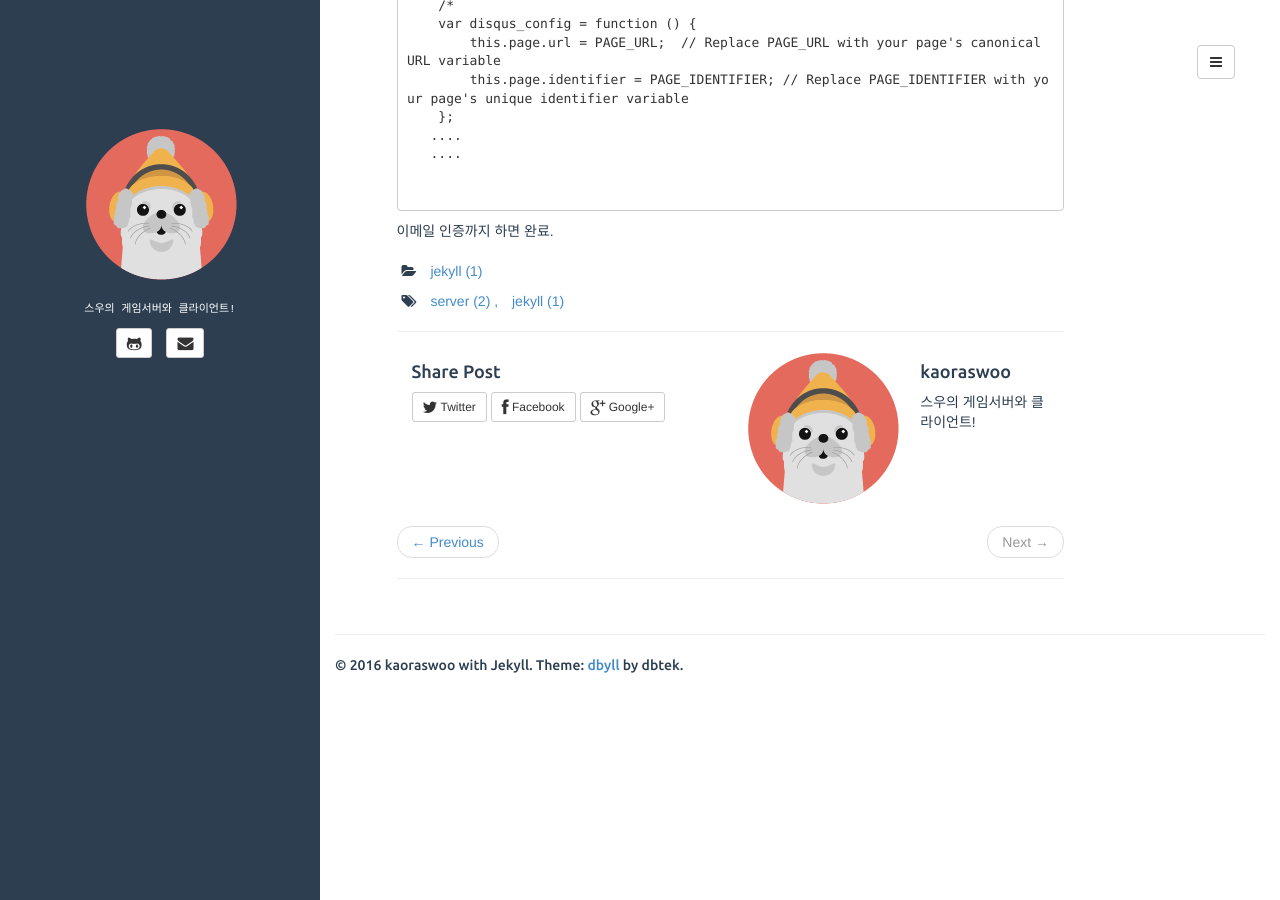
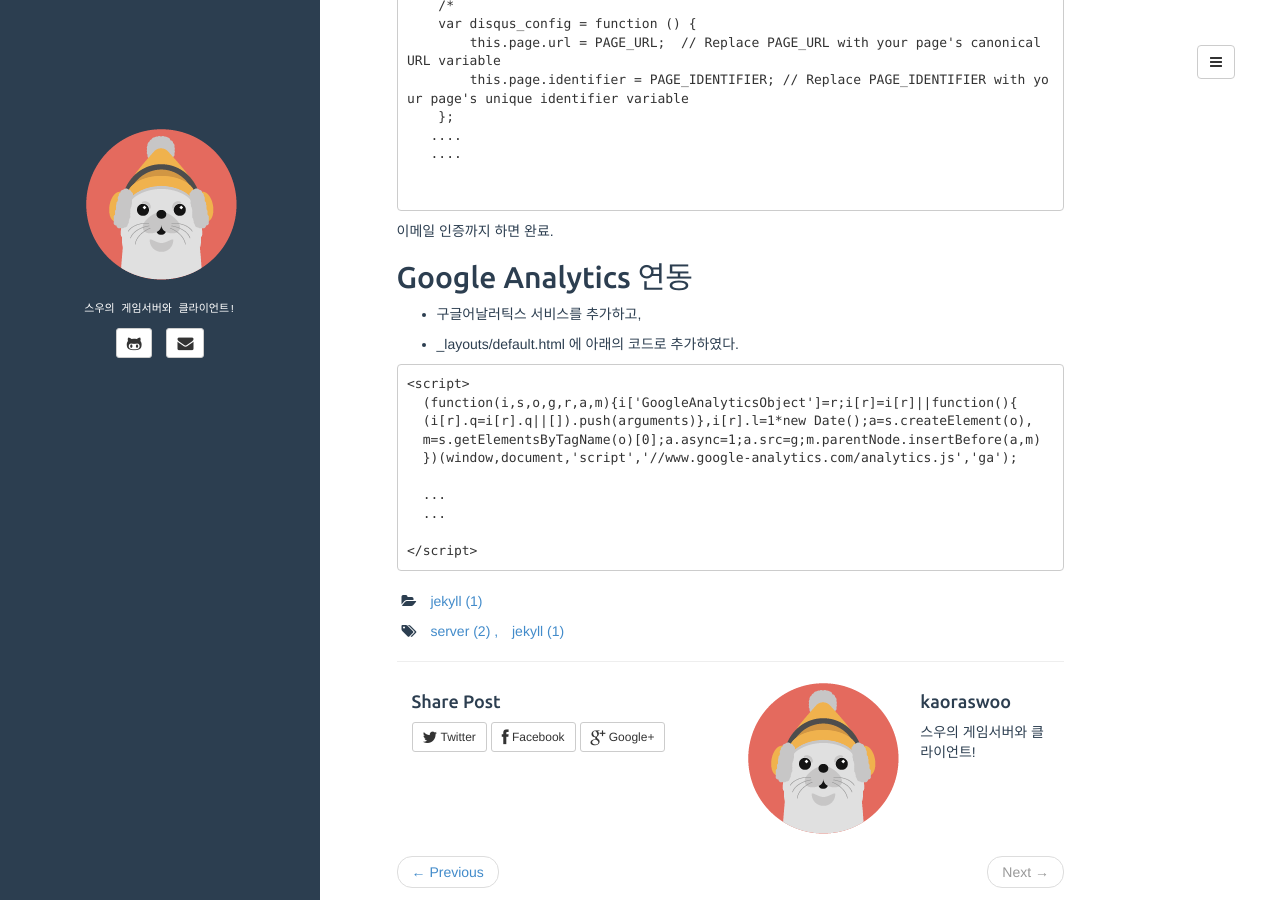
Before and after one commit to kaoraswoo/oldkaoraswoo.github.io, a Jekyll site: the page built from _posts/2016-01-06-jekyll-setting.md, in a window 1280 px wide and 900 px high, scrolled down 1787 px. Built offline with Jekyll 4.4.1, drawn with Linux system fonts in a browser that asks for light colours; comment, search, counter and statistics services are not loaded.

Commit message:
지킬 포스팅 수정.

```diff
--- a/_posts/2016-01-06-jekyll-setting.md
+++ b/_posts/2016-01-06-jekyll-setting.md
@@ -111,3 +111,23 @@ https://publishers.disqus.com/
 ~~~
 
 이메일 인증까지 하면 완료.
+
+
+## Google Analytics 연동
+
+* 구글어날러틱스 서비스를 추가하고,
+
+* _layouts/default.html 에 아래의 코드로 추가하였다.
+
+~~~
+<script>
+  (function(i,s,o,g,r,a,m){i['GoogleAnalyticsObject']=r;i[r]=i[r]||function(){
+  (i[r].q=i[r].q||[]).push(arguments)},i[r].l=1*new Date();a=s.createElement(o),
+  m=s.getElementsByTagName(o)[0];a.async=1;a.src=g;m.parentNode.insertBefore(a,m)
+  })(window,document,'script','//www.google-analytics.com/analytics.js','ga');
+
+  ...
+  ...
+
+</script>
+~~~
```
